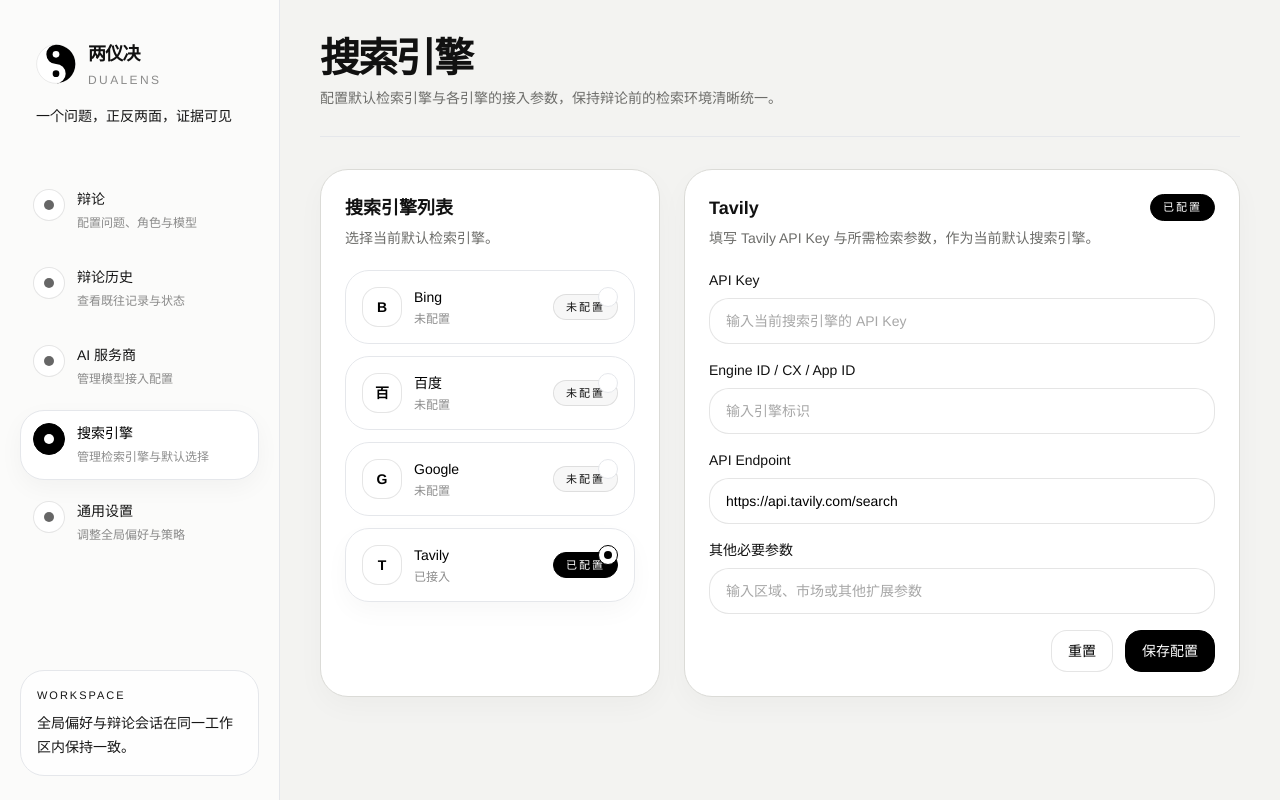
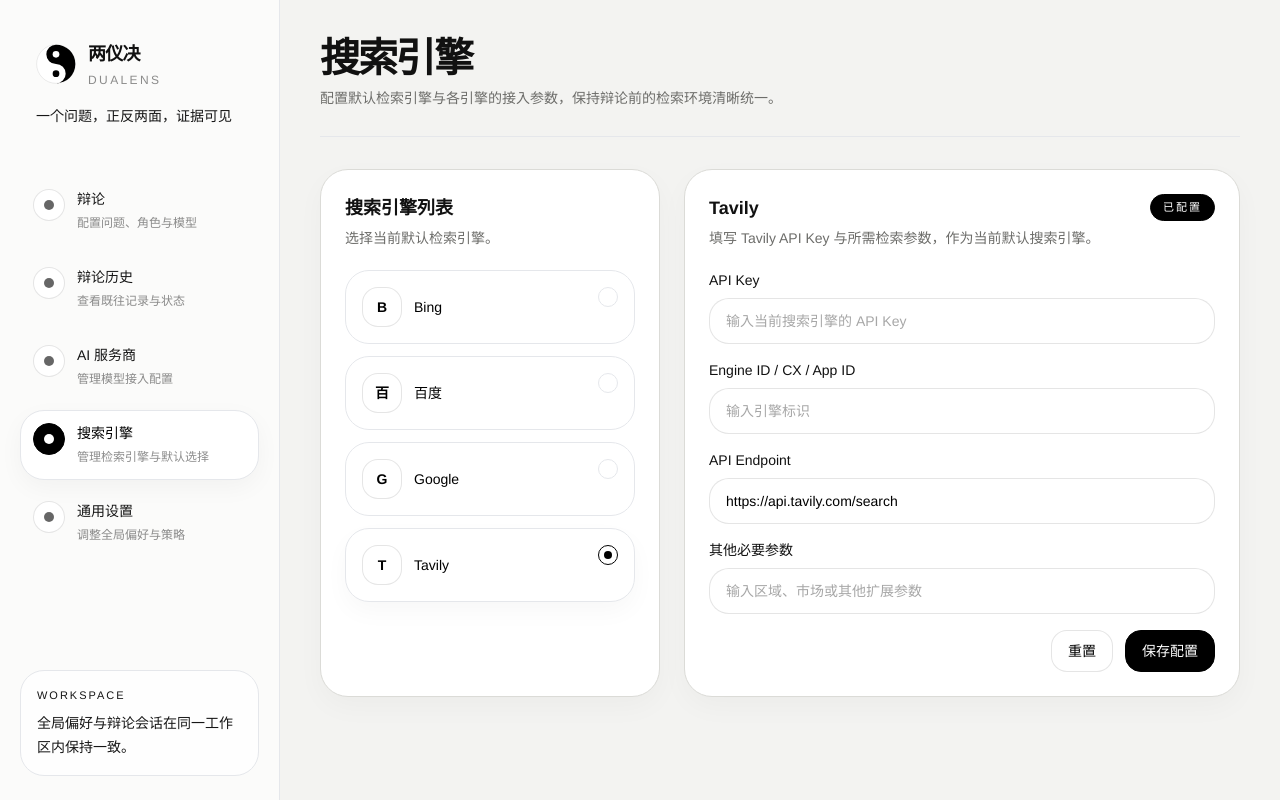
Before and after one commit to zijian-ai-projects/Projects, a Next.js app in the folder dualens/: page /search-engines in a window 1280 px wide. Built offline with nearby package versions, Linux system fonts and the light colour scheme.

Commit message:
feat: simplify provider selection lists

```diff
--- a/dualens/src/app/(workspace)/providers/page.tsx
+++ b/dualens/src/app/(workspace)/providers/page.tsx
@@ -88,7 +88,6 @@
                 <SelectionCardItem
                   key={provider.id}
                   name={provider.name}
-                  configured={provider.configured}
                   active={provider.id === selectedProviderId}
                   icon={provider.icon}
                   tabIndex={itemProps.tabIndex}
--- a/dualens/src/app/(workspace)/search-engines/page.tsx
+++ b/dualens/src/app/(workspace)/search-engines/page.tsx
@@ -59,7 +59,6 @@
                 <SelectionCardItem
                   key={engine.id}
                   name={engine.name}
-                  configured={engine.configured}
                   active={engine.id === selectedEngineId}
                   icon={engine.icon}
                   tabIndex={itemProps.tabIndex}
--- a/dualens/src/components/common/selection-card-item.tsx
+++ b/dualens/src/components/common/selection-card-item.tsx
@@ -4,11 +4,9 @@
   RefCallback
 } from "react";
 import { useId } from "react";
-import { StatusTag } from "@/components/common/status-tag";
 
 export function SelectionCardItem({
   name,
-  configured,
   active,
   icon,
   tabIndex,
@@ -17,7 +15,6 @@
   buttonRef
 }: {
   name: string;
-  configured: boolean;
   active: boolean;
   icon: ReactNode;
   tabIndex: number;
@@ -26,7 +23,6 @@
   buttonRef?: RefCallback<HTMLButtonElement>;
 }) {
   const nameId = useId();
-  const statusId = useId();
 
   return (
     <button
@@ -34,7 +30,7 @@
       type="button"
       role="radio"
       aria-checked={active}
-      aria-labelledby={`${nameId} ${statusId}`}
+      aria-labelledby={nameId}
       tabIndex={tabIndex}
       onClick={onClick}
       onKeyDown={onKeyDown}
@@ -60,12 +56,8 @@
         </span>
         <span>
           <span id={nameId} className="block text-sm font-medium text-black">{name}</span>
-          <span className="mt-1 block text-xs text-black/45">{configured ? "已接入" : "未配置"}</span>
         </span>
       </span>
-      <StatusTag tone={configured ? "success" : "neutral"}>
-        <span id={statusId}>{configured ? "已配置" : "未配置"}</span>
-      </StatusTag>
     </button>
   );
 }
```
Also changed, not shown: 2 other files (tests, documents, lock files or other folders).
